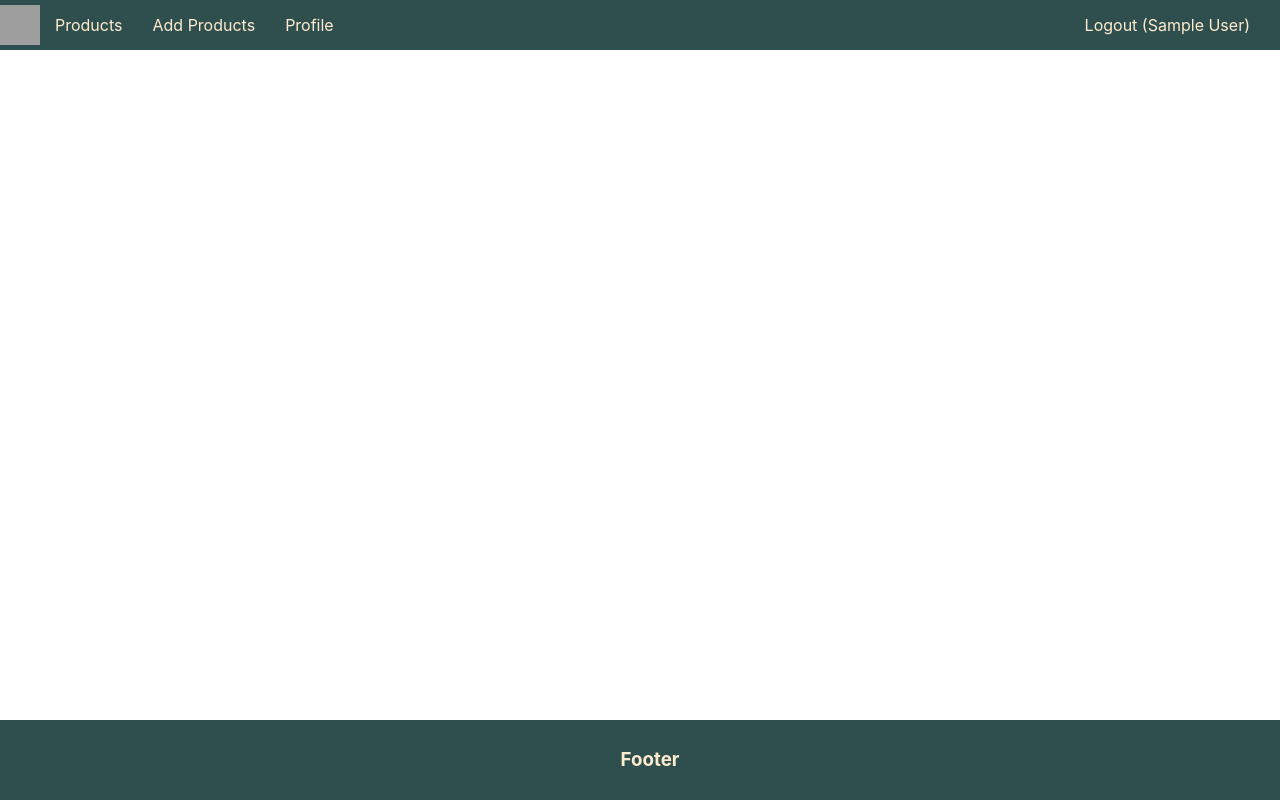
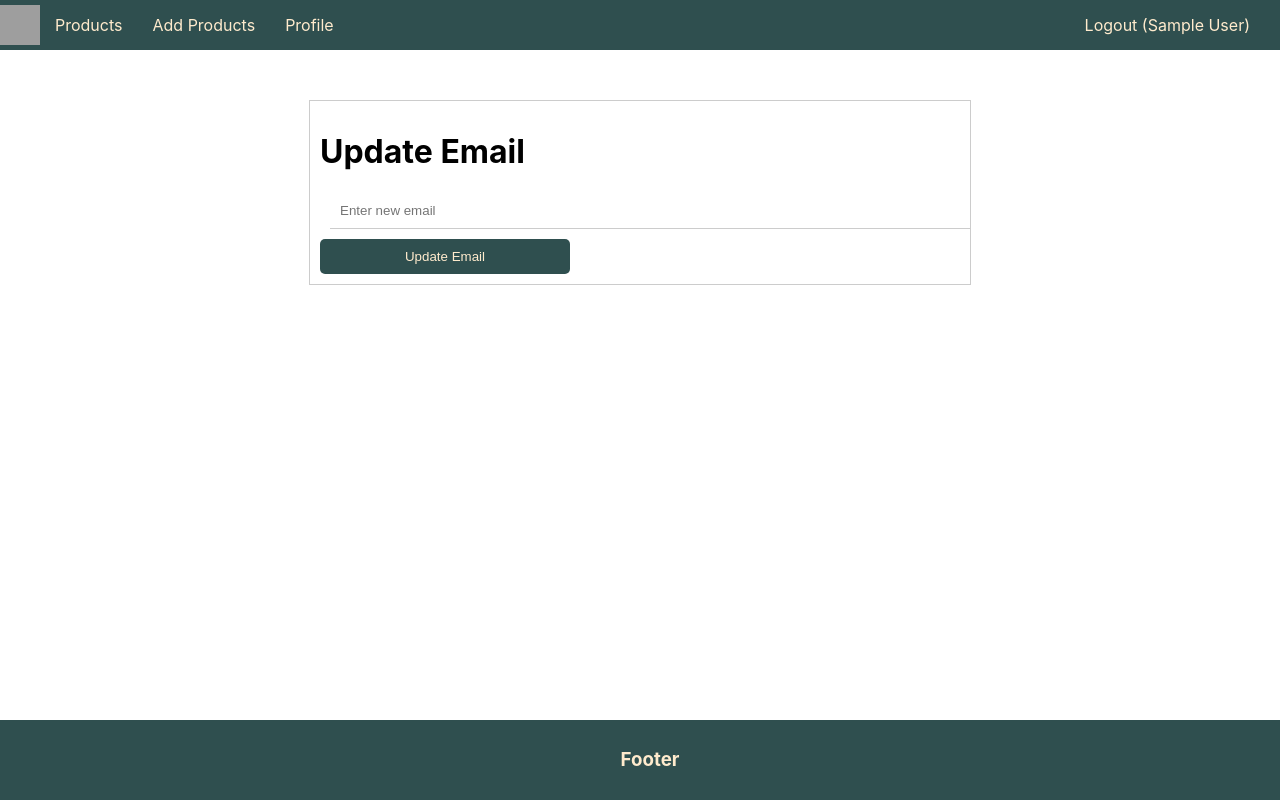
Before and after one commit to gyr1967/e-shop, a React (Create React App) app in the folder frontend/: page /profile/updateemail/1 in a window 1280 px wide. Built offline with nearby package versions, Linux system fonts and the light colour scheme; no server answers; sample sign-in values are in the browser's storage; grey boxes are pictures that could not be loaded.

Commit message:
made update email routes and integrated api into frontend. will tweak css so it looks a bit prettierlater

```diff
--- a/frontend/src/App.js
+++ b/frontend/src/App.js
@@ -6,6 +6,7 @@ import AddProduct from "./components/pages/addproduct";
 import PrivateComponent from "./components/utils/PrivateComponent";
 import Products from "./components/pages/products";
 import UpdateProduct from "./components/pages/updateProduct";
+import UpdateEmail from "./components/pages/updateEmail";
 import Profile from "./components/pages/profile";
 import "./App.css";
 import { BrowserRouter, Routes, Route } from "react-router-dom";
@@ -20,6 +21,7 @@ export default function App() {
           <Route path="/" element={<Products/>} />
           <Route path="/add" element={<AddProduct/>} />
           <Route path="/update/:id" element={<UpdateProduct/>} />
+          <Route path="/profile/updateemail/:id" element={<UpdateEmail/>} />
           <Route path="/logout" element={<h1>Logout page</h1>} />
           <Route path="/profile" element={<Profile/>} />
           </Route>
--- a/frontend/src/components/pages/login.js
+++ b/frontend/src/components/pages/login.js
@@ -26,6 +26,7 @@ export default function Login() {
     });
     result = await result.json();
     if (result.auth) {
+      delete result.user.password;
       localStorage.setItem("user-info", JSON.stringify(result.user));
       localStorage.setItem('token', JSON.stringify(result.auth));
       navigate("/");
--- a/frontend/src/components/pages/profile.js
+++ b/frontend/src/components/pages/profile.js
@@ -1,25 +1,31 @@
-import React, {useEffect} from "react";
+import React from "react";
+
+import { useNavigate, Link } from "react-router-dom";
 
 export default function Profile() {
-  const [showInput, setShowInput] = React.useState(false);
-  const user = localStorage.getItem("user-info");
-
-  const updateEmail = () => {
-    console.log("button clicked");
-  };
+  const user = JSON.parse(localStorage.getItem("user-info"));
+  const navigate = useNavigate();
 
   const updatePassword = () => {
     console.log("button2 clicked");
   };
 
+  console.log(user);
+
   return (
     <div className="product-list">
       <h1>Profile page</h1>
-      <p>Username: { JSON.parse(user).name }</p>
-      <p>Email: { JSON.parse(user).email }</p>
-      <button className="appButton" onClick={ ()=>setShowInput(true) }>Update email</button>
-      { showInput && <input type="text" placeholder="Enter new email" /> }
-      <button className="appButton" onClick={ updatePassword }>Update password</button>
+      <p>Username: {user.name}</p>
+      <p>Email: {user.email}</p>
+      <Link to={"/profile/updateemail/" + user._id} className="button">
+      < button
+    className="appButton">
+     	Update Email
+  </button>
+      </Link>
+      <button className="appButton" onClick={updatePassword}>
+        Update password
+      </button>
     </div>
   );
 }
--- /dev/null
+++ b/frontend/src/components/pages/updateEmail.js
@@ -0,0 +1,64 @@
+import React, { useEffect } from "react";
+import { Link, useNavigate, useParams } from "react-router-dom";
+
+export default function UpdateEmail() {
+  const [email, setEmail] = React.useState("");
+  const params = useParams();
+  const navigate = useNavigate();
+
+  const getEmailFromDB = async () => {
+    let result = await fetch(`http://localhost:3001/profile/updateemail/${params.id}`, {
+      method: "GET",
+      headers: {
+        "Content-Type": "application/json",
+        Accept: "application/json",
+        authorization: `bearer ${JSON.parse(localStorage.getItem("token"))}`,
+      },
+    });
+    result = await result.json();
+    setEmail(result.email);
+  };
+
+  useEffect(() => {
+    getEmailFromDB();
+  }, []);
+
+  const updateEmail = async () => {
+    let result = await fetch(
+      `http://localhost:3001/profile/updateemail/${params.id}`,
+      {
+        method: "PUT",
+        headers: {
+          "Content-Type": "application/json",
+          Accept: "application/json",
+          authorization: `bearer ${JSON.parse(localStorage.getItem("token"))}`,
+        },
+        body: JSON.stringify({ email }),
+      }
+    );
+    result = await result.json();
+    let user = JSON.parse(localStorage.getItem("user-info"));
+    user.email = email;
+    if (result) {
+        localStorage.setItem("user-info", JSON.stringify(user))
+      navigate("/profile");
+    }
+  };
+
+  return (
+    <div className="product">
+      <h1>Update Email</h1>
+      <input
+        className="inputBox"
+        type="text"
+        placeholder="Enter new email"
+        value={email}
+        onChange={(e) => setEmail(e.target.value)}
+      />
+
+      <button onClick={updateEmail} className="appButton" type="button">
+        Update Email
+      </button>
+    </div>
+  );
+}
```
Also changed, not shown: 1 other file (tests, documents, lock files or other folders).
